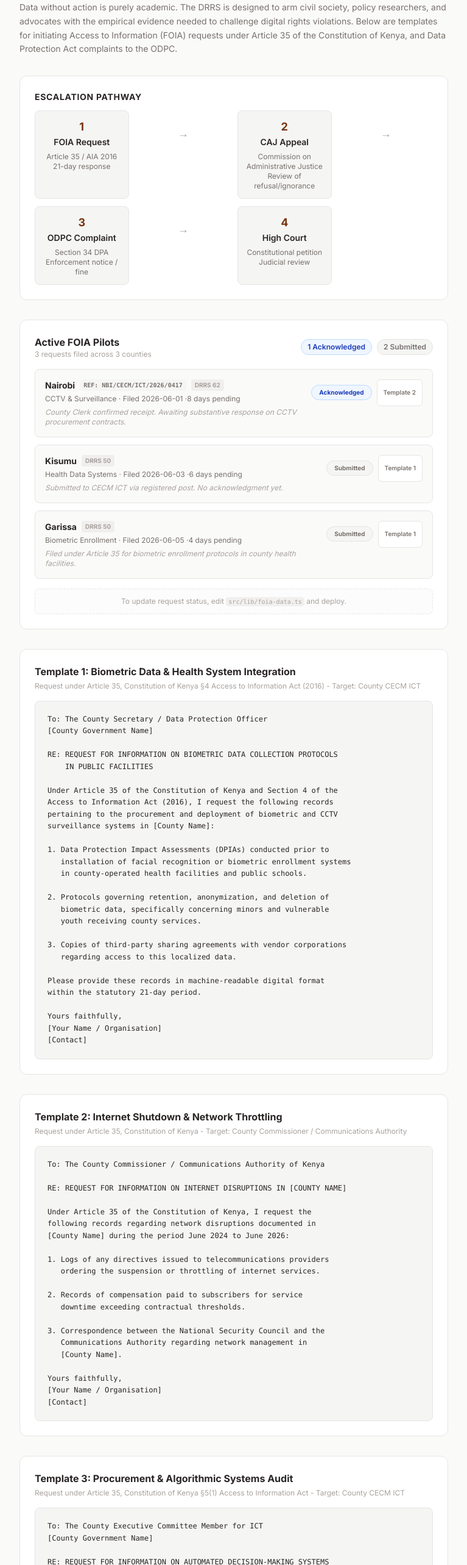
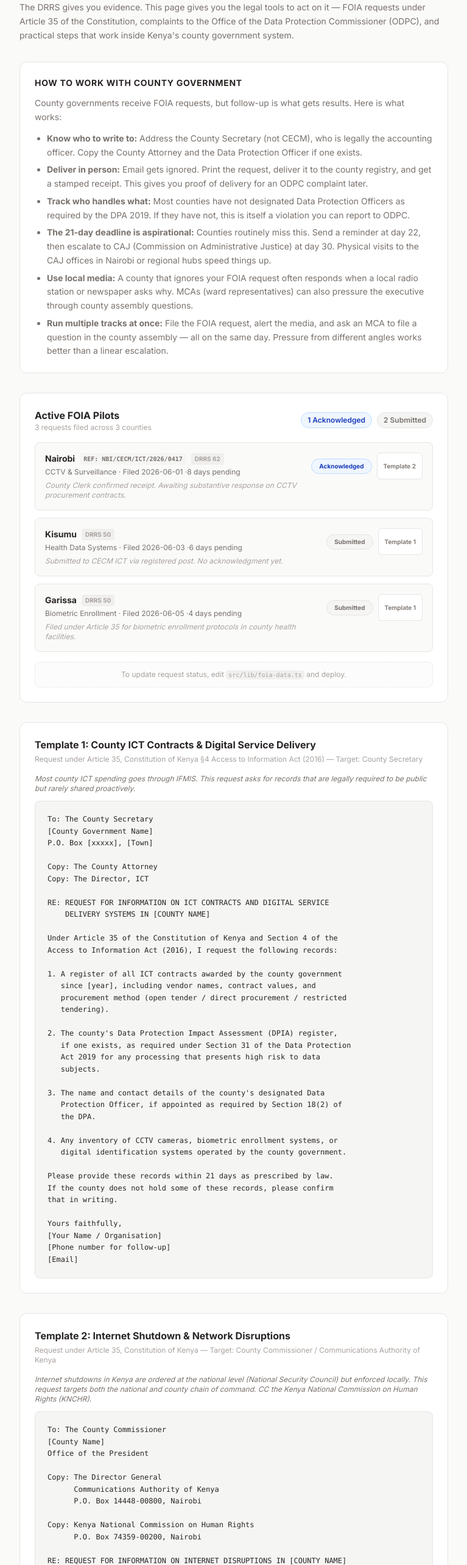
Before and after one commit to geraldkombo/kenya-ai-rights-observatory, a Next.js app: page /kenya-digital-rights-atlas/advocacy in a window 1280 px wide. Shown: the part 160-2726 px from the top of the page at 61% size, without its empty margins (256-1023 px from the left). Built offline with nearby package versions, Linux system fonts and the light colour scheme.

Commit message:
Realistic advocacy page for Kenya, county metric descriptions, chunk error auto-reload

```diff
--- a/src/app/advocacy/page.tsx
+++ b/src/app/advocacy/page.tsx
@@ -7,182 +7,216 @@ export default function AdvocacyPage() {
       <h1 className="mb-6 text-3xl font-bold text-brand-brown">Advocacy & Action Guide</h1>
 
       <p className="mb-8 text-sm leading-relaxed text-brand-stone">
-        Data without action is purely academic. The DRRS is designed to arm civil society, policy researchers, and advocates with the empirical evidence needed to challenge digital rights violations. Below are templates for initiating Access to Information (FOIA) requests under Article 35 of the Constitution of Kenya, and Data Protection Act complaints to the ODPC.
+        The DRRS gives you evidence. This page gives you the legal tools to act on it &mdash; FOIA requests under Article 35 of the Constitution, complaints to the Office of the Data Protection Commissioner (ODPC), and practical steps that work inside Kenya&apos;s county government system.
       </p>
 
       <section className="mb-8 rounded-xl border border-brand-border bg-white p-6">
-        <h2 className="mb-3 text-sm font-bold uppercase tracking-wider text-brand-dark">Escalation Pathway</h2>
-        <div className="grid gap-3 text-sm leading-relaxed text-brand-stone md:grid-cols-4">
-          <div className="rounded-lg border border-brand-border bg-brand-bg p-3 text-center">
-            <div className="text-lg font-bold text-brand-brown">1</div>
-            <div className="font-semibold text-brand-dark">FOIA Request</div>
-            <div className="mt-1 text-xs">Article 35 / AIA 2016<br/>21-day response</div>
-          </div>
-          <div className="flex items-center justify-center text-lg text-brand-muted hidden md:block text-center pt-6">&rarr;</div>
-          <div className="rounded-lg border border-brand-border bg-brand-bg p-3 text-center">
-            <div className="text-lg font-bold text-brand-brown">2</div>
-            <div className="font-semibold text-brand-dark">CAJ Appeal</div>
-            <div className="mt-1 text-xs">Commission on Administrative Justice<br/>Review of refusal/ignorance</div>
-          </div>
-          <div className="flex items-center justify-center text-lg text-brand-muted hidden md:block text-center pt-6">&rarr;</div>
-          <div className="rounded-lg border border-brand-border bg-brand-bg p-3 text-center">
-            <div className="text-lg font-bold text-brand-brown">3</div>
-            <div className="font-semibold text-brand-dark">ODPC Complaint</div>
-            <div className="mt-1 text-xs">Section 34 DPA<br/>Enforcement notice / fine</div>
-          </div>
-          <div className="flex items-center justify-center text-lg text-brand-muted hidden md:block text-center pt-6">&rarr;</div>
-          <div className="rounded-lg border border-brand-border bg-brand-bg p-3 text-center">
-            <div className="text-lg font-bold text-brand-brown">4</div>
-            <div className="font-semibold text-brand-dark">High Court</div>
-            <div className="mt-1 text-xs">Constitutional petition<br/>Judicial review</div>
-          </div>
+        <h2 className="mb-3 text-sm font-bold uppercase tracking-wider text-brand-dark">How to work with county government</h2>
+        <div className="space-y-3 text-sm leading-relaxed text-brand-stone">
+          <p>County governments receive FOIA requests, but follow-up is what gets results. Here is what works:</p>
+          <ul className="list-disc space-y-1.5 pl-5">
+            <li><strong>Know who to write to:</strong> Address the County Secretary (not CECM), who is legally the accounting officer. Copy the County Attorney and the Data Protection Officer if one exists.</li>
+            <li><strong>Deliver in person:</strong> Email gets ignored. Print the request, deliver it to the county registry, and get a stamped receipt. This gives you proof of delivery for an ODPC complaint later.</li>
+            <li><strong>Track who handles what:</strong> Most counties have not designated Data Protection Officers as required by the DPA 2019. If they have not, this is itself a violation you can report to ODPC.</li>
+            <li><strong>The 21-day deadline is aspirational:</strong> Counties routinely miss this. Send a reminder at day 22, then escalate to CAJ (Commission on Administrative Justice) at day 30. Physical visits to the CAJ offices in Nairobi or regional hubs speed things up.</li>
+            <li><strong>Use local media:</strong> A county that ignores your FOIA request often responds when a local radio station or newspaper asks why. MCAs (ward representatives) can also pressure the executive through county assembly questions.</li>
+            <li><strong>Run multiple tracks at once:</strong> File the FOIA request, alert the media, and ask an MCA to file a question in the county assembly &mdash; all on the same day. Pressure from different angles works better than a linear escalation.</li>
+          </ul>
         </div>
       </section>
 
       <FoiaTracker />
 
       <section id="template-1" className="mb-8 break-inside-avoid rounded-xl border border-brand-border bg-white p-6">
-        <h2 className="mb-1 text-base font-bold text-brand-dark">Template 1: Biometric Data & Health System Integration</h2>
-        <p className="mb-4 text-xs text-brand-muted">Request under Article 35, Constitution of Kenya &sect;4 Access to Information Act (2016) - Target: County CECM ICT</p>
+        <h2 className="mb-1 text-base font-bold text-brand-dark">Template 1: County ICT Contracts & Digital Service Delivery</h2>
+        <p className="mb-4 text-xs text-brand-muted">Request under Article 35, Constitution of Kenya &sect;4 Access to Information Act (2016) &mdash; Target: County Secretary</p>
+        <p className="mb-3 text-xs italic text-brand-stone">Most county ICT spending goes through IFMIS. This request asks for records that are legally required to be public but rarely shared proactively.</p>
         <div className="overflow-x-auto rounded-lg border border-brand-border bg-brand-bg p-5 font-mono text-xs leading-relaxed text-brand-dark">
-          <pre className="whitespace-pre-wrap">{`To: The County Secretary / Data Protection Officer
+          <pre className="whitespace-pre-wrap">{`To: The County Secretary
 [County Government Name]
+P.O. Box [xxxxx], [Town]
 
-RE: REQUEST FOR INFORMATION ON BIOMETRIC DATA COLLECTION PROTOCOLS
-    IN PUBLIC FACILITIES
+Copy: The County Attorney
+Copy: The Director, ICT
+
+RE: REQUEST FOR INFORMATION ON ICT CONTRACTS AND DIGITAL SERVICE
+    DELIVERY SYSTEMS IN [COUNTY NAME]
 
 Under Article 35 of the Constitution of Kenya and Section 4 of the
-Access to Information Act (2016), I request the following records
-pertaining to the procurement and deployment of biometric and CCTV
-surveillance systems in [County Name]:
+Access to Information Act (2016), I request the following records:
 
-1. Data Protection Impact Assessments (DPIAs) conducted prior to
-   installation of facial recognition or biometric enrollment systems
-   in county-operated health facilities and public schools.
+1. A register of all ICT contracts awarded by the county government
+   since [year], including vendor names, contract values, and
+   procurement method (open tender / direct procurement / restricted
+   tendering).
 
-2. Protocols governing retention, anonymization, and deletion of
-   biometric data, specifically concerning minors and vulnerable
-   youth receiving county services.
+2. The county's Data Protection Impact Assessment (DPIA) register,
+   if one exists, as required under Section 31 of the Data Protection
+   Act 2019 for any processing that presents high risk to data
+   subjects.
 
-3. Copies of third-party sharing agreements with vendor corporations
-   regarding access to this localized data.
+3. The name and contact details of the county's designated Data
+   Protection Officer, if appointed as required by Section 18(2) of
+   the DPA.
 
-Please provide these records in machine-readable digital format
-within the statutory 21-day period.
+4. Any inventory of CCTV cameras, biometric enrollment systems, or
+   digital identification systems operated by the county government.
+
+Please provide these records within 21 days as prescribed by law.
+If the county does not hold some of these records, please confirm
+that in writing.
 
 Yours faithfully,
 [Your Name / Organisation]
-[Contact]`}</pre>
+[Phone number for follow-up]
+[Email]`}</pre>
         </div>
       </section>
 
       <section id="template-2" className="mb-8 break-inside-avoid rounded-xl border border-brand-border bg-white p-6">
-        <h2 className="mb-1 text-base font-bold text-brand-dark">Template 2: Internet Shutdown & Network Throttling</h2>
-        <p className="mb-4 text-xs text-brand-muted">Request under Article 35, Constitution of Kenya - Target: County Commissioner / Communications Authority</p>
+        <h2 className="mb-1 text-base font-bold text-brand-dark">Template 2: Internet Shutdown & Network Disruptions</h2>
+        <p className="mb-4 text-xs text-brand-muted">Request under Article 35, Constitution of Kenya &mdash; Target: County Commissioner / Communications Authority of Kenya</p>
+        <p className="mb-3 text-xs italic text-brand-stone">Internet shutdowns in Kenya are ordered at the national level (National Security Council) but enforced locally. This request targets both the national and county chain of command. CC the Kenya National Commission on Human Rights (KNCHR).</p>
         <div className="overflow-x-auto rounded-lg border border-brand-border bg-brand-bg p-5 font-mono text-xs leading-relaxed text-brand-dark">
-          <pre className="whitespace-pre-wrap">{`To: The County Commissioner / Communications Authority of Kenya
+          <pre className="whitespace-pre-wrap">{`To: The County Commissioner
+[County Name]
+Office of the President
+
+Copy: The Director General
+      Communications Authority of Kenya
+      P.O. Box 14448-00800, Nairobi
+
+Copy: Kenya National Commission on Human Rights
+      P.O. Box 74359-00200, Nairobi
 
 RE: REQUEST FOR INFORMATION ON INTERNET DISRUPTIONS IN [COUNTY NAME]
 
 Under Article 35 of the Constitution of Kenya, I request the
-following records regarding network disruptions documented in
+following records regarding internet disruptions documented in
 [County Name] during the period June 2024 to June 2026:
 
-1. Logs of any directives issued to telecommunications providers
-   ordering the suspension or throttling of internet services.
+1. Copies of any directives from the National Security Council or
+   the Interior Ministry directing telecommunications providers to
+   suspend or throttle internet services in [County Name] or the
+   surrounding region.
 
-2. Records of compensation paid to subscribers for service
-   downtime exceeding contractual thresholds.
+2. Records of any requests made by the County Security Committee
+   (chaired by the County Commissioner) to the National Government
+   regarding network management during periods of civil unrest in
+   the county.
 
-3. Correspondence between the National Security Council and the
-   Communications Authority regarding network management in
-   [County Name].
+3. Information on any compensation or remedy provided to residents
+   or businesses for prolonged loss of connectivity.
 
 Yours faithfully,
 [Your Name / Organisation]
-[Contact]`}</pre>
+[Phone number]
+[Email]`}</pre>
         </div>
       </section>
 
       <section id="template-3" className="mb-8 break-inside-avoid rounded-xl border border-brand-border bg-white p-6">
-        <h2 className="mb-1 text-base font-bold text-brand-dark">Template 3: Procurement & Algorithmic Systems Audit</h2>
-        <p className="mb-4 text-xs text-brand-muted">Request under Article 35, Constitution of Kenya &sect;5(1) Access to Information Act - Target: County CECM ICT</p>
+        <h2 className="mb-1 text-base font-bold text-brand-dark">Template 3: CCTV & Public Surveillance Contracts</h2>
+        <p className="mb-4 text-xs text-brand-muted">Request under Article 35, Constitution of Kenya &sect;5(1) Access to Information Act &mdash; Target: County Secretary / CECM Security</p>
+        <p className="mb-3 text-xs italic text-brand-stone">County governments spend millions on CCTV systems through the County Security budget. These contracts are rarely disclosed. Use this template to find out what your county is buying and from whom.</p>
         <div className="overflow-x-auto rounded-lg border border-brand-border bg-brand-bg p-5 font-mono text-xs leading-relaxed text-brand-dark">
-          <pre className="whitespace-pre-wrap">{`To: The County Executive Committee Member for ICT
+          <pre className="whitespace-pre-wrap">{`To: The County Secretary
 [County Government Name]
 
-RE: REQUEST FOR INFORMATION ON AUTOMATED DECISION-MAKING SYSTEMS
-    IN COUNTY SERVICE DELIVERY
+Copy: The County Executive Committee Member for Security
+Copy: The Director, Supply Chain Management
+
+RE: REQUEST FOR INFORMATION ON CCTV AND SURVEILLANCE
+    INFRASTRUCTURE IN [COUNTY NAME]
 
 Under Article 35 of the Constitution of Kenya, I request disclosure
 of the following information:
 
-1. An inventory of all algorithmic or automated decision-making
-   systems deployed in county service delivery, including vendor
-   names, procurement dates, and contract values.
+1. A list of all CCTV cameras owned or operated by the county
+   government, including locations, installation dates, and annual
+   maintenance costs.
 
-2. Any algorithmic auditing, bias testing, or fairness assessments
-   conducted prior to system deployment.
+2. Procurement documents (tender notices, evaluation reports, and
+   signed contracts) for any surveillance technology contracts
+   awarded since [year], including the Nairobi Metropolitan Services
+   (NMS) handover if applicable.
 
-3. Complaint records from county residents regarding automated
-   decisions affecting access to services.
+3. Any data-sharing agreements between the county government and
+   national security agencies regarding access to CCTV footage.
+
+4. The county's policy or by-laws governing CCTV surveillance,
+   data retention periods, and public notification of surveillance
+   zones.
 
 Yours faithfully,
 [Your Name / Organisation]
-[Contact]`}</pre>
+[Phone number]
+[Email]`}</pre>
         </div>
       </section>
 
-      <section id="template-4" className="mb-8 break-inside-avoid rounded-xl border border-brand-border bg-white p-6">
-        <h2 className="mb-1 text-base font-bold text-brand-dark">Template 4: Data Controller Non-Complaint (ODPC)</h2>
-        <p className="mb-4 text-xs text-brand-muted">Complaint under Section 34, Data Protection Act 2019</p>
+      <section id="template-4" className="mb-8 break-inside-avoid rounded-xl border border-border bg-white p-6">
+        <h2 className="mb-1 text-base font-bold text-brand-dark">Template 4: ODPC Complaint &mdash; County Data Controller</h2>
+        <p className="mb-4 text-xs text-brand-muted">Complaint under Section 34, Data Protection Act 2019 &mdash; File via: <a href="https://www.odpc.go.ke/complaints/" target="_blank" rel="noreferrer" className="underline underline-offset-2 hover:text-brand-orange">odpc.go.ke/complaints</a></p>
+        <p className="mb-3 text-xs italic text-brand-stone">The ODPC is increasingly active. In 2024, the office issued fines and enforcement notices against several data controllers. A complaint against a county government carries weight because of the public interest angle. Submit online or deliver a physical copy to ODPC headquarters, Nairobi.</p>
         <div className="overflow-x-auto rounded-lg border border-brand-border bg-brand-bg p-5 font-mono text-xs leading-relaxed text-brand-dark">
           <pre className="whitespace-pre-wrap">{`To: Office of the Data Protection Commissioner (ODPC)
 P.O. Box 1041-00606, Nairobi
 complaints@odpc.go.ke
 
 RE: COMPLAINT UNDER SECTION 34 OF THE DATA PROTECTION ACT 2019
-    AGAINST [COUNTY GOVERNMENT NAME]
+    AGAINST THE COUNTY GOVERNMENT OF [NAME]
 
 I, [Your Full Name / Organisation], lodge the following complaint:
 
 1. The County Government of [Name] is a data controller as defined
    under Section 3 of the DPA, processing personal data of county
-   residents through [describe systems: CCTV, biometric enrollment,
-   health databases, e-government platform].
+   residents through CCTV, biometric enrollment, health databases,
+   and/or e-government platforms.
 
 2. To the best of my knowledge, the County Government has NOT
-   registered as a data controller with the ODPC, in violation of
-   Section 18 of the DPA and the Data Protection (General) Regulations
-   2021.
+   registered as a data controller with the ODPC (verify at
+   https://www.odpc.go.ke/register/), in violation of Section 18
+   of the DPA and the Data Protection (General) Regulations 2021.
 
-3. I have reasonable grounds to believe that the County Government
-    deployed [surveillance / biometric / algorithmic] system
-   without conducting a mandatory Data Protection Impact Assessment
-   (DPIA) as required under Section 31 of the DPA.
+3. On [date], I submitted a formal FOIA request under Article 35
+   regarding these systems as detailed in the attached documents.
+   The county [did not respond / denied the request / provided
+   incomplete information].
 
-4. On [date], I submitted a formal FOIA request under Article 35
-   regarding these systems. [Attach response or evidence of non-response].
+4. The County Government has not appointed a Data Protection
+   Officer as required by Section 18(2) of the DPA, depriving
+   residents of a statutory point of contact for data rights.
 
 RELIEF SOUGHT:
-- An investigation into the County Government's data processing activities
-- An enforcement notice compelling registration and compliance
+- An investigation into the County Government's data processing
+  activities
+- An enforcement notice compelling registration as a data controller
+  and appointment of a Data Protection Officer
 - A suspension order for any processing found to be unlawful
 
-Supporting documents attached: [FOIA request, response (if any), evidence]
+Supporting documents attached:
+\uf0b7 FOIA request with stamped proof of delivery
+\uf0b7 Any response received (or evidence of non-response)
+\uf0b7 Relevant sections of the DRRS county brief
 
 Yours faithfully,
 [Your Name / Organisation]
-[Contact / P.O. Box]
+[Phone number]
+[Email]
 [Date]`}</pre>
         </div>
       </section>
 
       <section className="mb-8 rounded-xl border border-brand-border bg-amber-50 p-6">
-        <h2 className="text-sm font-bold uppercase tracking-wider text-brand-dark">Confidence Indicators</h2>
-        <p className="mt-2 text-sm leading-relaxed text-brand-stone">
-          Throughout the dashboard, metrics without direct county-level census counts are derived via proxy estimates from national baselines. These are clearly labeled in the Methodology page. Treat proxy-derived figures as directional indicators rather than precise measurements. Use the FOIA templates above to obtain verified county-level data for legal or advocacy filings.
-        </p>
+        <h2 className="text-sm font-bold uppercase tracking-wider text-brand-dark">Quick reference: who to call</h2>
+        <div className="mt-2 space-y-2 text-sm text-brand-stone">
+          <p><strong>County Secretary</strong> &mdash; chief accounting officer, legally responsible for FOIA compliance. Find their name on the county government website or call the county switchboard.</p>
+          <p><strong>County Attorney</strong> &mdash; handles legal affairs. Copy them on every FOIA request.</p>
+          <p><strong>ODPC</strong> &mdash; complaints@odpc.go.ke / +254-20-277-9000. Physical office: Westcom Point, Mahiga Mairu Avenue, Nairobi.</p>
+          <p><strong>CAJ (Commission on Administrative Justice)</strong> &mdash; handles FOIA appeal if a county ignores or denies your request. Visit their offices at 2nd Floor, Briarcliffe Gardens, off Gitanga Road, Nairobi. Ask for the Access to Information desk.</p>
+          <p><strong>Kenya National Commission on Human Rights (KNCHR)</strong> &mdash; takes complaints on surveillance and internet shutdowns. Head office: CVF Plaza, Lenana Road, Nairobi.</p>
+        </div>
       </section>
 
       <div className="text-center text-xs text-brand-muted">
--- a/src/app/layout.tsx
+++ b/src/app/layout.tsx
@@ -74,7 +74,8 @@ export default function RootLayout({
         <main>{children}</main>
         <script
           dangerouslySetInnerHTML={{
-            __html: `if("serviceWorker"in navigator){window.addEventListener("load",function(){navigator.serviceWorker.register("${BASE}/sw.js",{updateViaCache:"none"}).catch(function(){})})}`,
+            __html: `if("serviceWorker"in navigator){window.addEventListener("load",function(){navigator.serviceWorker.register("${BASE}/sw.js",{updateViaCache:"none"}).catch(function(){})})}window.addEventListener("unhandledrejection",function(e){if(e.reason&&e.reason.message&&(e.reason.message.includes("chunk")||e.reason.message.includes("Loading"))){e.preventDefault();navigator.serviceWorker.getRegistration().then(function(r){if(r){r.unregister()}}).finally(function(){location.reload()})}})`,
+
           }}
         />
       </body>
```
Also changed, not shown: src/components/CountyDetails.tsx (+6 -2 lines).
